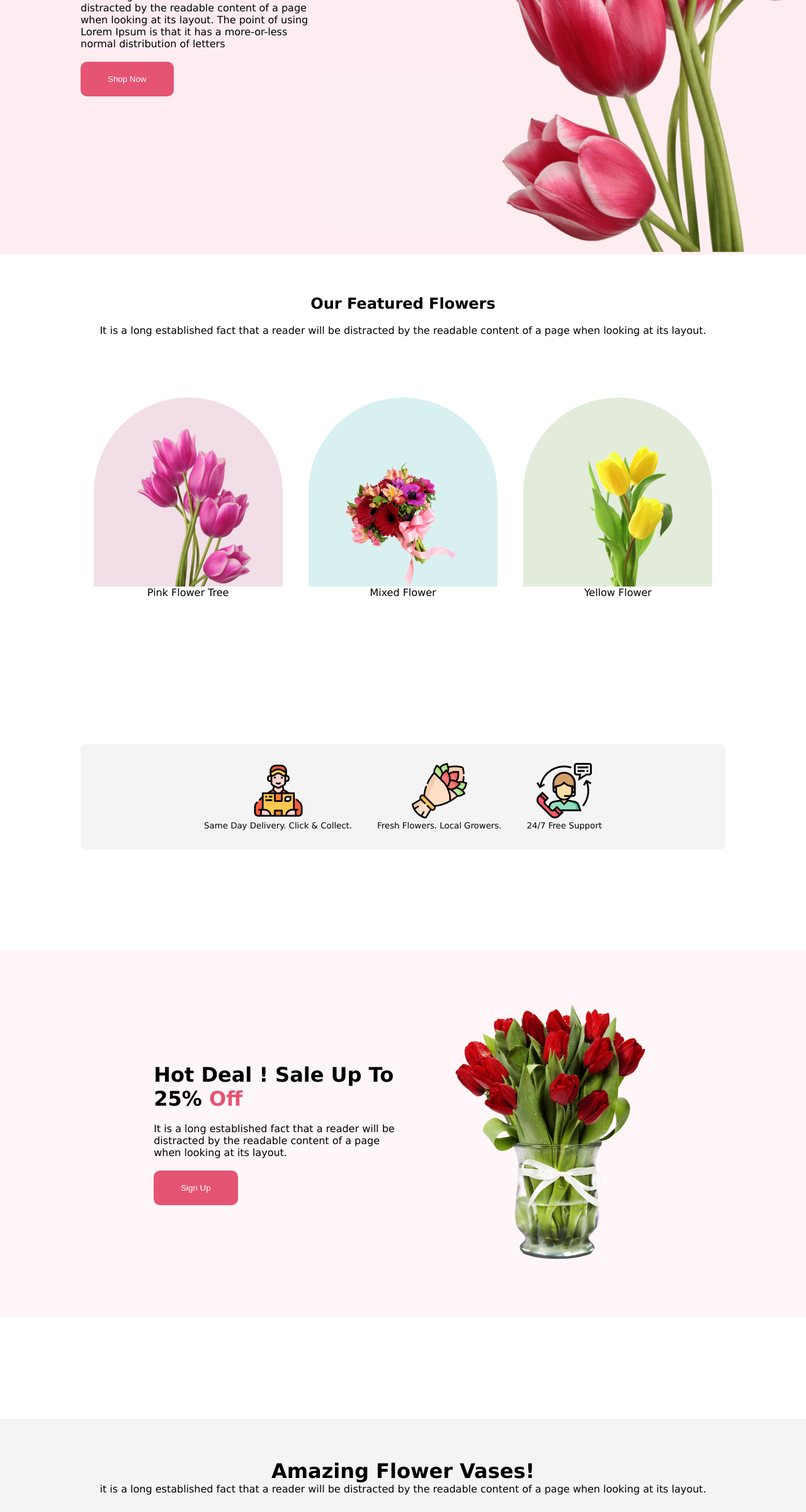
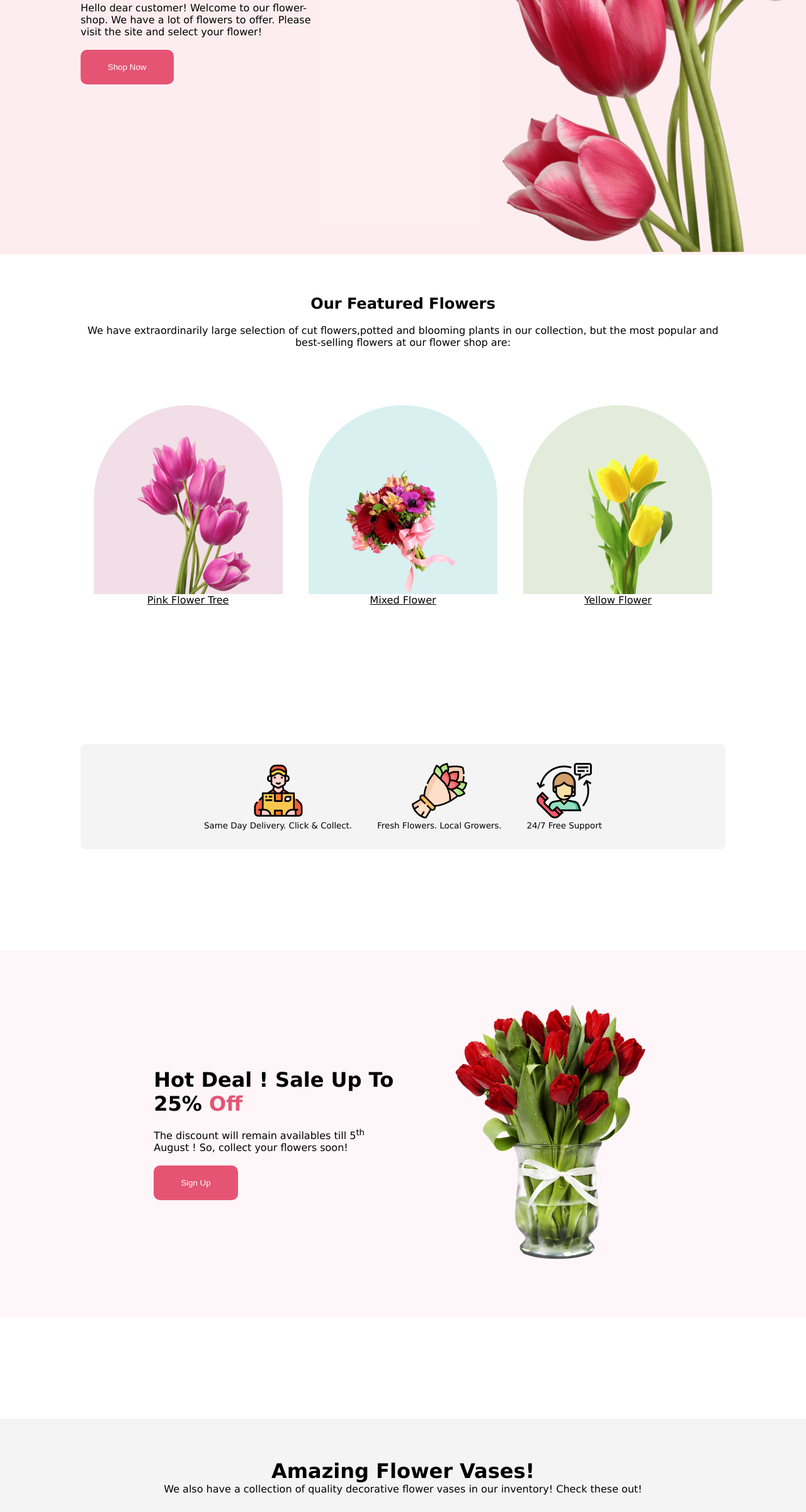
Before and after one commit to raghibku/flowerShop, a plain HTML site: page index.html in a window 1280 px wide. Shown: the part 400-2800 px from the top of the page at 63% size. Drawn offline with Linux system fonts and the light colour scheme.

Commit message:
complete 2

```diff
--- a/index.html
+++ b/index.html
@@ -13,9 +13,7 @@
             <div class="bannerText">
                 <h1>Let's make beautiful flowers a part of your life.</h1>
                 <br>
-                <p>It is a long established fact that a reader will be distracted by the readable
-                    content of a page when looking at its layout. The point of using Lorem Ipsum is
-                    that it has a more-or-less normal distribution of letters</p>
+                <p>Hello dear customer! Welcome to our flower-shop. We have a lot of flowers to offer. Please visit the site and select your flower!</p>
                 <br>
                 <button class="pinkButton">Shop Now</button>
             </div>
@@ -29,7 +27,7 @@
             <div class="subSec11">
                 <h2>Our Featured Flowers</h2>
                 <br>
-                <p>It is a long established fact that a reader will be distracted by the readable content of a page when looking at its layout.</p>
+                <p>We have extraordinarily large selection of cut flowers,potted and blooming plants in our collection, but the most popular and best-selling flowers at our flower shop are:</p>
             </div>
             <div class="subSec12">
                 <div class="subSec121">
@@ -80,8 +78,7 @@
                 <div class="discountText">
                     <h1>Hot Deal ! Sale Up To 25% <span class="pinkword">Off</span></h1>
                     <br>
-                    <p>It is a long established fact that a reader will be distracted by the readable
-                        content of a page when looking at its layout.</p>
+                    <p>The discount will remain availables till 5<sup>th</sup> August ! So, collect your flowers soon!</p>
                     <br>
                     <button class="pinkButton">Sign Up</button>
                 </div>
@@ -93,7 +90,7 @@
         <div class="flowerVase">
             <div class="headingVase">
                 <h1>Amazing Flower Vases!</h1>
-                <p>it is a long established fact that a reader will be distracted by the readable content of a page when looking at its layout.</p>
+                <p>We also have a collection of quality decorative flower vases in our inventory! Check these out!</p>
             </div>
             <div class="vase3">
                 <div class="vaseimage">
@@ -101,7 +98,7 @@
                 </div>
                 <div class="vaseInfo">
                     <h3>White-Blue Vase</h3>
-                    <p>it is a long established fact that a reader will be distracted by the readable content of a page when looking at its layout.</p>
+                    <p>Ceramic flower vase.Very shiny and rugged!Imported from Thailand.</p>
                 </div>
             </div>
             <br>
@@ -109,7 +106,7 @@
             <div class="vase2">
                 <div class="vaseInfo">
                     <h3>Blue-Yellow Vase</h3>
-                    <p>it is a long established fact that a reader will be distracted by the readable content of a page when looking at its layout.</p>
+                    <p>Ceramic flower vase.Very shiny and rugged! Imported from Thailand.</p>
                 </div>
                 <div class="vaseimage">
                     <img src="./Flower Asset/vase 2.jpg" height="200px" alt="">
@@ -123,7 +120,7 @@
                 </div>
                 <div class="vaseInfo">
                     <h3>Green-Yellow Vase</h3>
-                    <p>it is a long established fact that a reader will be distracted by the readable content of a page when looking at its layout.</p>
+                    <p>Ceramic flower vase.Very shiny and rugged! Imported from Thailand.</p>
                 </div>
             </div>
         </div>
--- a/style.css
+++ b/style.css
@@ -36,6 +36,9 @@ body{
     display: flex;
     flex-direction: column;
     justify-content: space-between;
+}
+.pbCap{
+    text-decoration: underline;
 }
 .pb{
 
@@ -158,12 +161,17 @@ body{
     display: flex;
     flex-direction: column;
     justify-content: space-between;
+    align-items: center;
     margin: 5% 0px ;
     background-color:rgba(39, 39, 39, 0.05);
+    padding-bottom: 5%;
 }
 .headingVase{
     padding: 5%;
     text-align: center;
+}
+.vase1, .vase2, .vase3{
+    width: 66vw;
 }
 .vase1 ,.vase3{
     display: flex;
@@ -171,9 +179,11 @@ body{
     padding: 2%;
     margin: 0px 5%;
     border-radius: 10px;
+    gap:30px;
 }
 .vase3{
     background-image: linear-gradient(to right, rgb(71, 71, 185) , white);
+
 }
 .vase2{
     display: flex;
@@ -183,8 +193,13 @@ body{
     border-radius: 10px;
     background-image: linear-gradient(to left, rgb(119, 53, 119),white);
 }
+.vase2 h3, .vase2 p{
+    text-align: end;
+    margin-right:50px ;
+}
 .vase1{
     background-image: linear-gradient(to right, #ade037,white);
+
 }
 .vaseInfo{
     width: 30vw;
```
